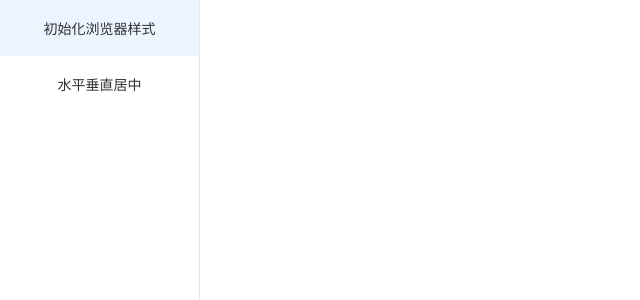
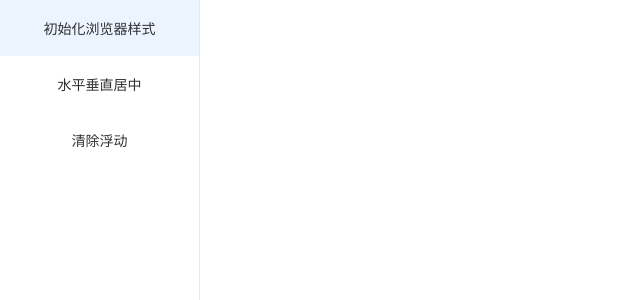
Before and after one commit to yokiyokiyoki/css-study, a Vue app: page /center in a window 1280 px wide. Shown: the top 300 px of the page, without its empty margins (0-640 px from the left). Built offline with nearby package versions, Linux system fonts and the light colour scheme.

Commit message:
清除浮动init

```diff
--- /dev/null
+++ b/src/pages/clear/index.vue
@@ -0,0 +1,8 @@
+<template>
+  <div class="clear"></div>
+</template>
+<script>
+export default {
+
+}
+</script>
--- a/src/pages/index.vue
+++ b/src/pages/index.vue
@@ -10,6 +10,9 @@
             </el-menu-item>
             <el-menu-item index="center">
                 <span slot="title">水平垂直居中</span>
+            </el-menu-item>
+            <el-menu-item index="clear">
+                <span slot="title">清除浮动</span>
             </el-menu-item>
             </el-menu>
         </el-aside>
--- a/src/router/index.js
+++ b/src/router/index.js
@@ -3,6 +3,7 @@ import Router from 'vue-router';
 import Home from '@/pages';
 import Reset from '@/pages/reset';
 import Center from '@/pages/center';
+import Clear from '@/pages/clear'
 
 Vue.use(Router)
 
@@ -22,6 +23,10 @@ export default new Router({
           path: '/center',
           name: 'Center',
           component: Center
+        },{
+          path:'/clear',
+          name:'Clear',
+          component:Clear
         }
       ]
     }
```
